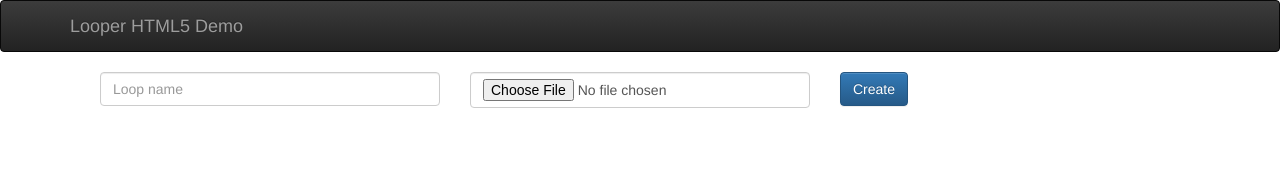
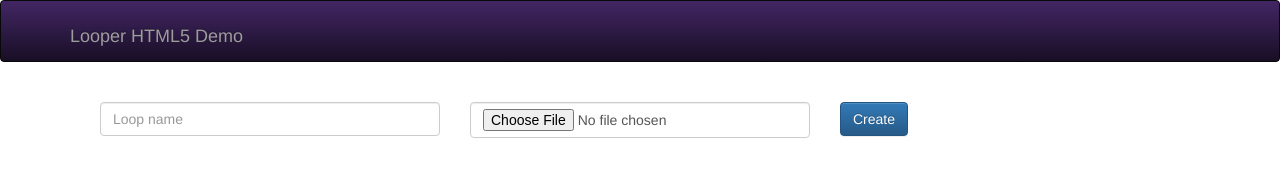
Before and after one commit to ndavison/looper, a website: page index.html in a window 1280 px wide. Drawn offline with nearby package versions, Linux system fonts and the light colour scheme.

Commit message:
Changed navbar colour.

```diff
--- a/css/looper.css
+++ b/css/looper.css
@@ -2,6 +2,10 @@
     height: auto;
 }
 
-div#looper-loops div {
+div.container div {
     padding-top: 10px;
 }
+
+.navbar-inverse {
+    background-image: linear-gradient(to bottom, #422664 0px, #180e25 100%)
+}
```
